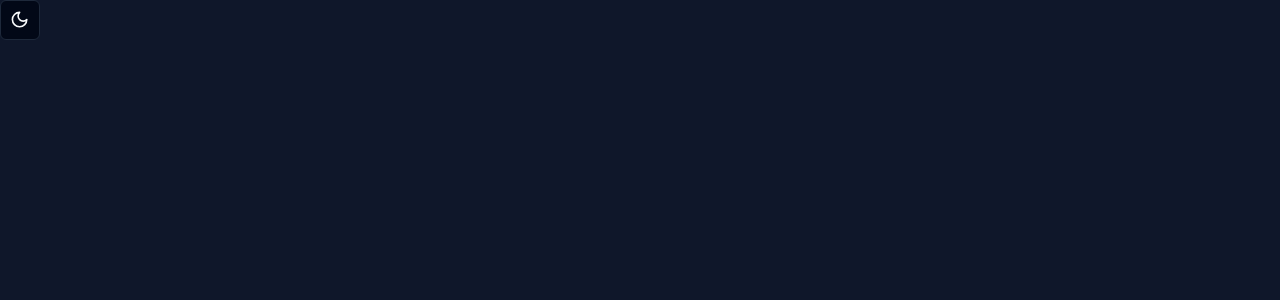
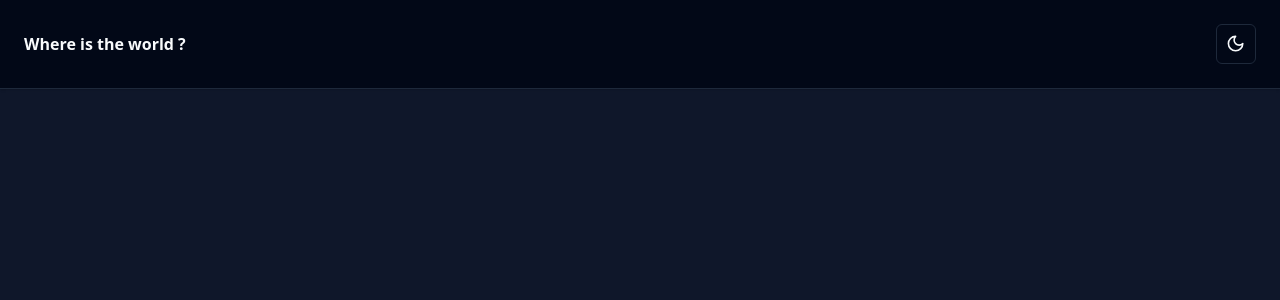
Before and after one commit to maxdnc/Countries-API-REST, a React (Vite) app: page / in a window 1280 px wide. Shown: the top 300 px of the page. Built offline with nearby package versions, Linux system fonts and the light colour scheme.

Commit message:
🎉 Add MainLayout with NavBar

```diff
--- a/src/App.tsx
+++ b/src/App.tsx
@@ -1,10 +1,12 @@
+// component
+import MainLayout from './layouts/MainLayout';
+// style
 import { ThemeProvider } from './components/theme-provider';
-import { ModeToggle } from './components/ui/mode-toggle';
 
 function App() {
   return (
     <ThemeProvider defaultTheme="dark" storageKey="vite-ui-theme">
-      <ModeToggle />
+      <MainLayout />
     </ThemeProvider>
   );
 }
--- /dev/null
+++ b/src/components/NavBar.tsx
@@ -0,0 +1,11 @@
+// component
+import { ModeToggle } from './ui/mode-toggle';
+
+export default function NavBar() {
+  return (
+    <nav className="flex bg-background justify-between border-border dark:border-b items-center gap-4 p-6 shadow mb-4">
+      <p className="text-primary font-bold">Where is the world ?</p>
+      <ModeToggle />
+    </nav>
+  );
+}
--- /dev/null
+++ b/src/layouts/MainLayout.tsx
@@ -0,0 +1,14 @@
+// component
+import NavBar from '@/components/NavBar';
+
+export default function MainLayout() {
+  return (
+    <div>
+      <header>
+        <NavBar />
+      </header>
+
+      <main className="p-4 flex flex-col gap-8"></main>
+    </div>
+  );
+}
--- /dev/null
+++ b/src/pages/Home.tsx
@@ -0,0 +1,27 @@
+// component
+import { Button } from '@/components/ui/button';
+import { Input } from '@/components/ui/input';
+
+// Icon
+import { Search } from 'lucide-react';
+
+export default function Home() {
+  return (
+    <div>
+      {' '}
+      <div className="flex w-full max-w-sm items-center space-x-2">
+        <Input
+          type="text"
+          placeholder="Search for a country..."
+          className="shadow-md"
+        />
+        <Button type="submit" variant="outline" className="shadow ">
+          <span>
+            <Search size={19} />
+          </span>
+          <span className="sr-only">Search</span>
+        </Button>
+      </div>
+    </div>
+  );
+}
```
